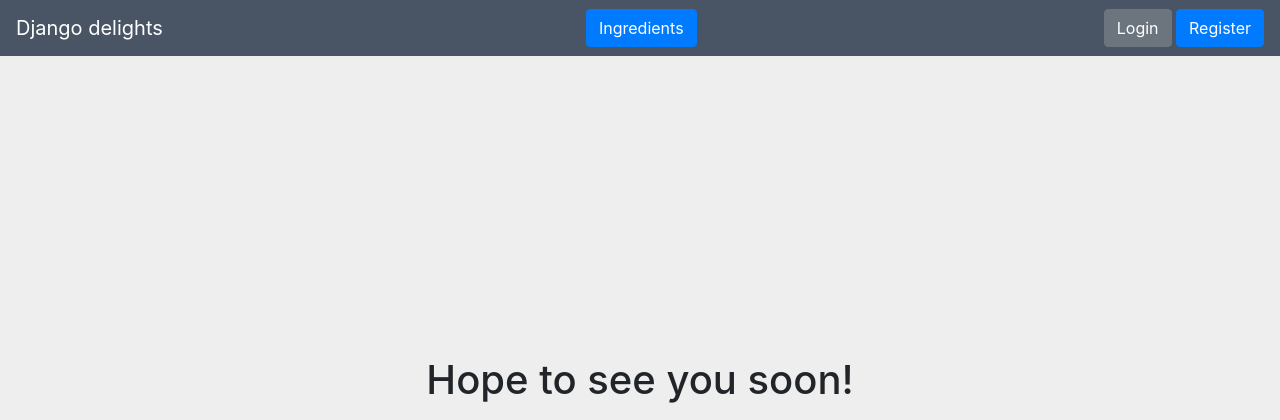
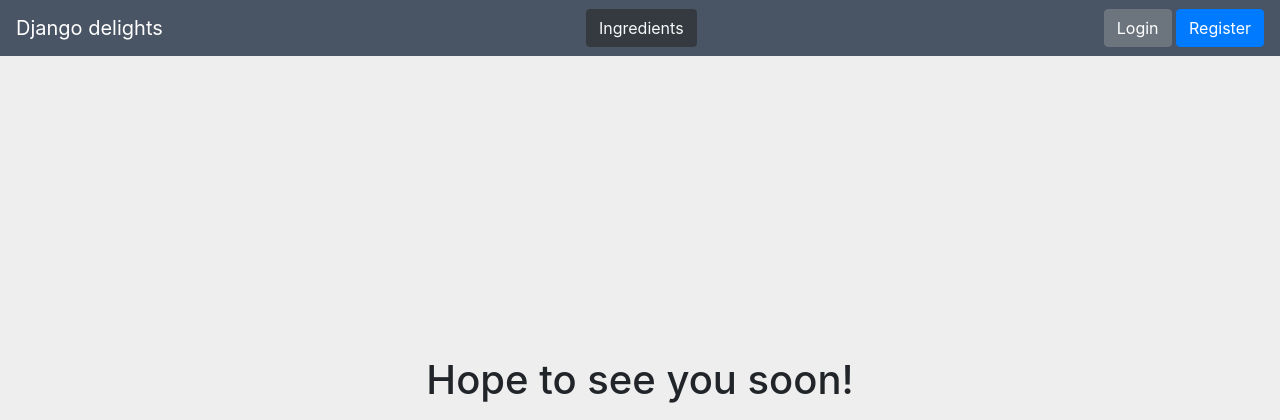
Before and after one commit to masmarmehdi/Django-delights, a Django app: page /logout/ in a window 1280 px wide. Shown: the top 420 px of the page. Run offline with Django 4.2, Linux system fonts and the light colour scheme.

Commit message:
adding base.html file to prevent repitition

```diff
--- a/static/templates/base.html
+++ b/static/templates/base.html
@@ -12,9 +12,11 @@
                 <a class="navbar-brand" href="{% url 'home' %}">Django delights</a>
             </div>
             <div>
-                <a href="{% url 'ingredients' %}"><button class="btn btn-primary">Ingredients</button></a>
+                <a href="{% url 'ingredients' %}"><button class="btn btn-dark text-light">Ingredients</button></a>
                 {% if user.is_authenticated %}
-                    <a href="{% url 'purchases' %}"><button class="btn btn-primary">Purchases</button></a>
+                    <a href="{% url 'purchases' %}"><button class="btn btn-dark text-light">Purchases</button></a>
+                    <a href="{% url 'menu-items' %}"><button class="btn btn-dark text-light">Menu items</button></a>
+                    <a href="{% url 'recipe-requirements' %}"><button class="btn btn-dark text-light">Recipe requirement</button></a>
                 {% endif %}
             </div>
             <div class="right-navbar">
```
